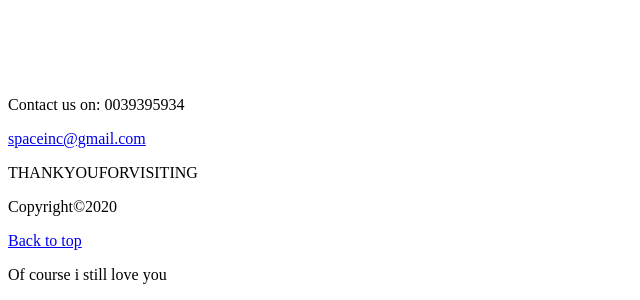
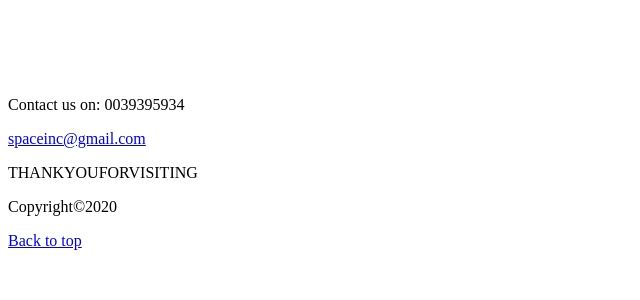
Before and after one commit to SpaceMan147/whydoesntitwork, a plain HTML site: page four.html in a window 1280 px wide. Shown: the part 2811-3111 px from the top of the page, without its empty margins (0-640 px from the left). After the commit the page ends 3069 px from the top, so only its background shows below. Drawn offline with Linux system fonts and the light colour scheme.

Commit message:
Update four.html

```diff
--- a/four.html
+++ b/four.html
@@ -88,7 +88,7 @@
     <p>THANKYOUFORVISITING</p>
     <p>Copyright&copy;2020</p>
     <a href="#top">Back to top</a>
-    <p>Of course i still love you</p>
+
 
 
 
```
